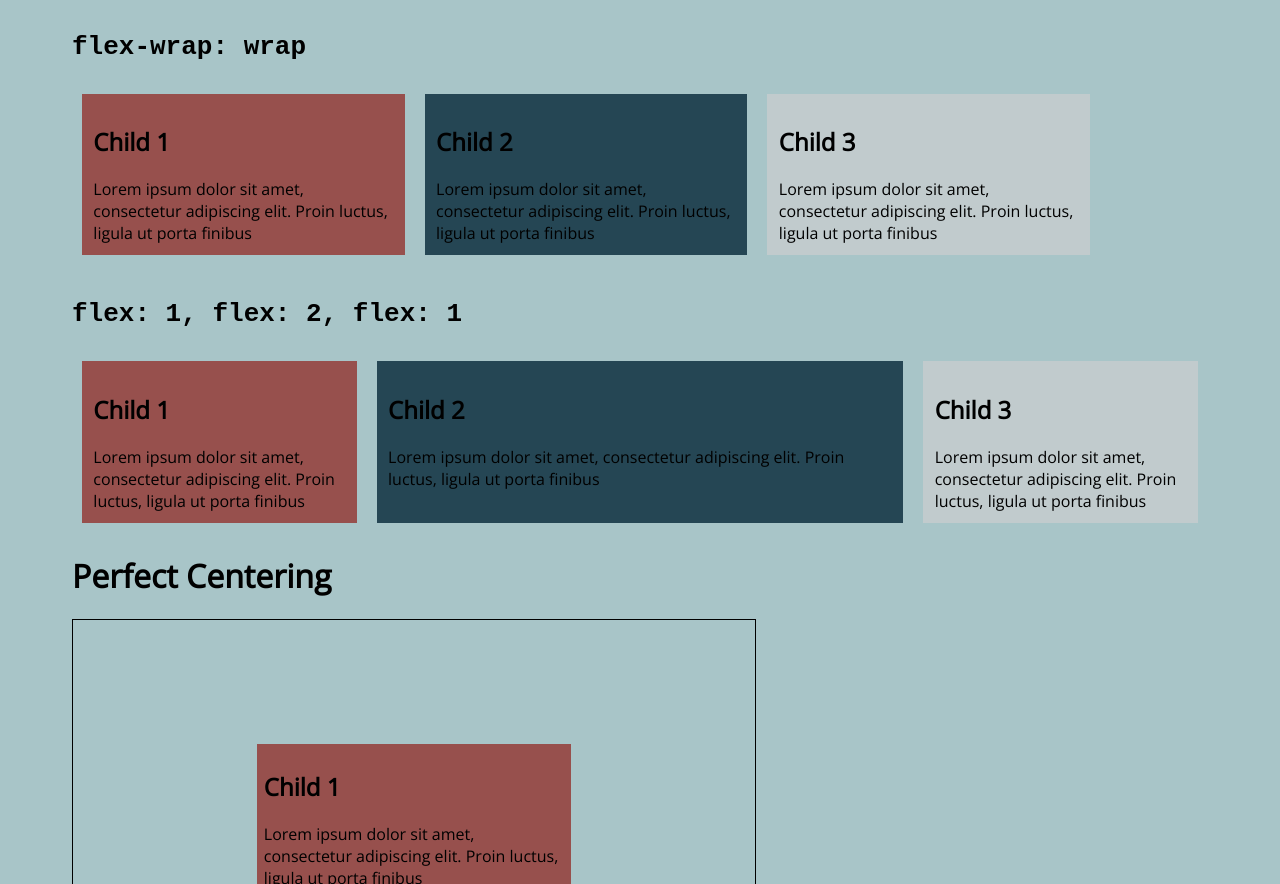
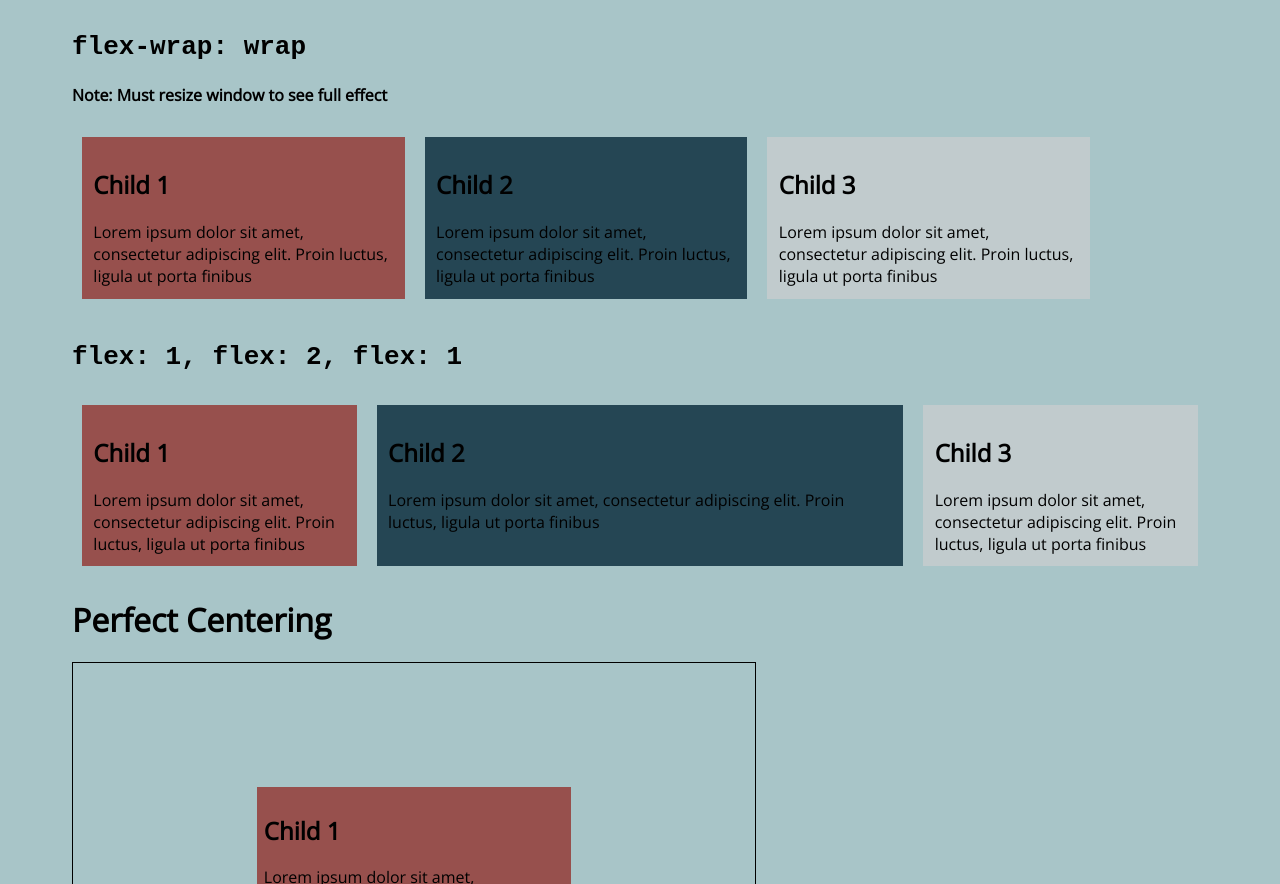
Before and after one commit to julessaysrawr/CSS-Flex, a plain HTML site: page index.html in a window 1280 px wide. Shown: the part 3344-4228 px from the top of the page. Drawn offline with nearby package versions, Linux system fonts and the light colour scheme.

Commit message:
Adding note to self for flex-wrap

```diff
--- a/index.html
+++ b/index.html
@@ -152,6 +152,7 @@
           </div>
       </div>
       <h1><code>flex-wrap: wrap</code></h1>
+      <h4>Note: Must resize window to see full effect</h4>
       <div class="flex-wrap">
         <div class="child1 set-size-child">
           <h2>Child 1</h2>
```
